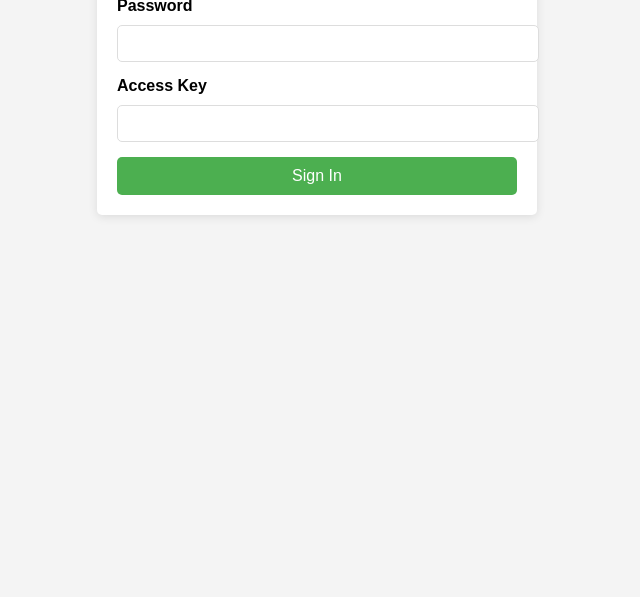
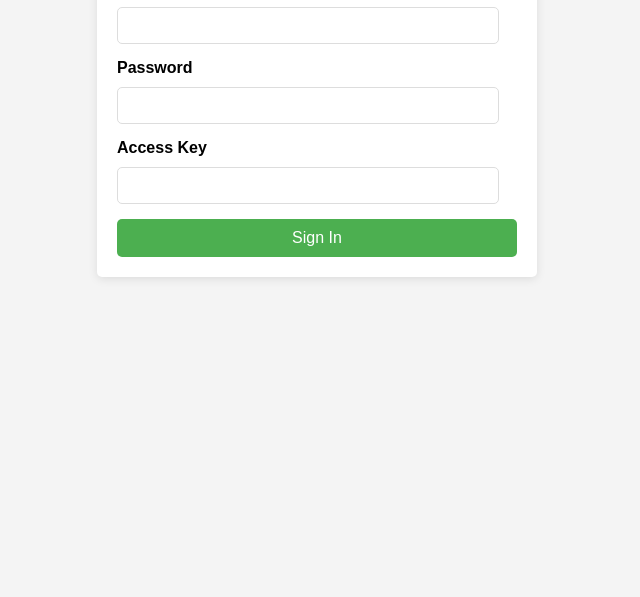
Before and after one commit to ifeyichukwu/Nexus-Hackathon, a website: page public/index.html in a window 1280 px wide. Shown: the part 203-800 px from the top of the page, without its empty margins (323-963 px from the left). Drawn offline with Linux system fonts and the light colour scheme.

Commit message:
Update index.html

```diff
--- a/public/index.html
+++ b/public/index.html
@@ -17,7 +17,7 @@
         }
         .container {
             max-width: 400px;
-            margin: 0 auto;
+            margin: 5% auto;
             background: white;
             padding: 20px;
             border-radius: 5px;
@@ -29,7 +29,7 @@
             font-weight: bold;
         }
         input {
-            width: 100%;
+            width: 90%;
             padding: 10px;
             margin-bottom: 15px;
             border: 1px solid #ddd;
```
